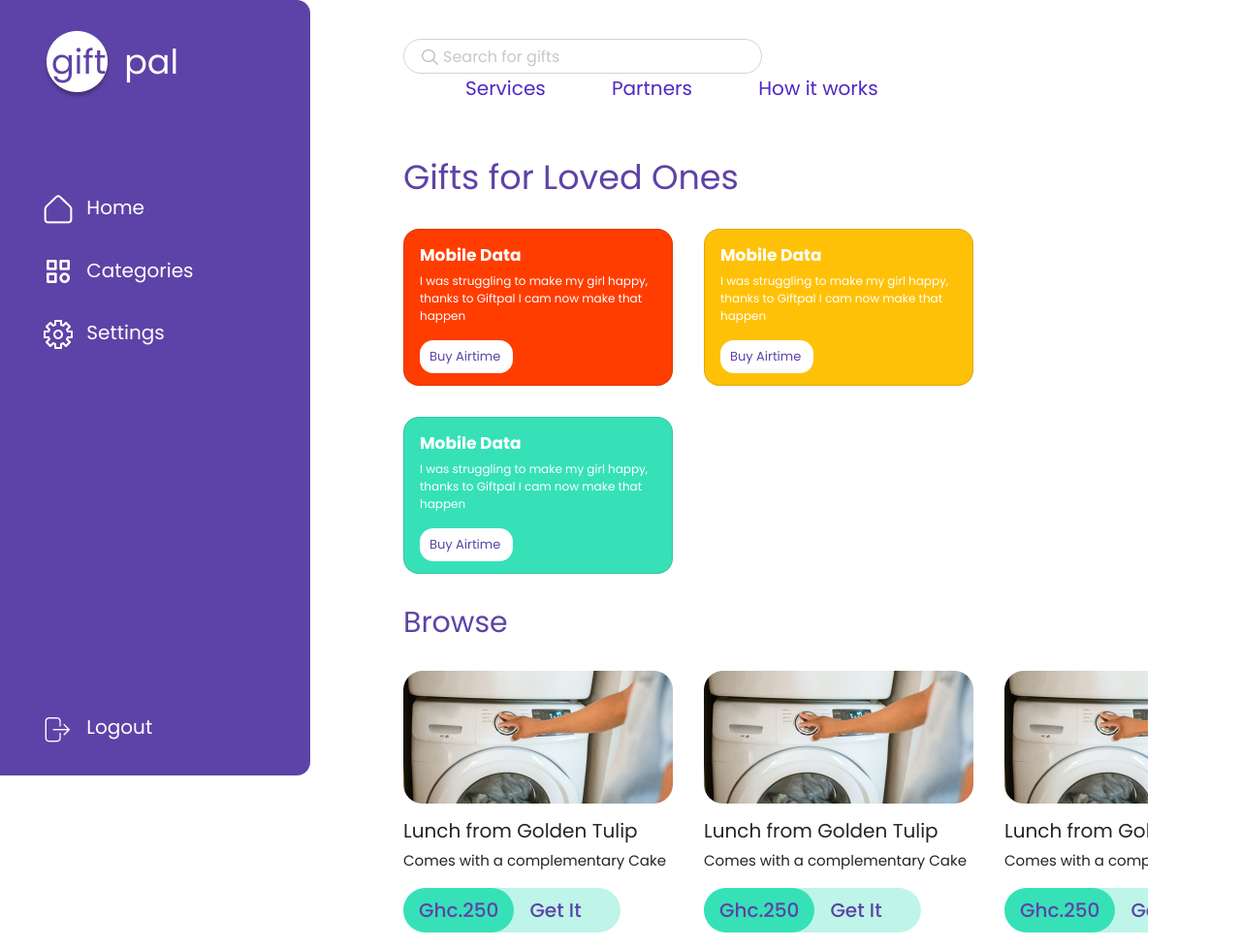
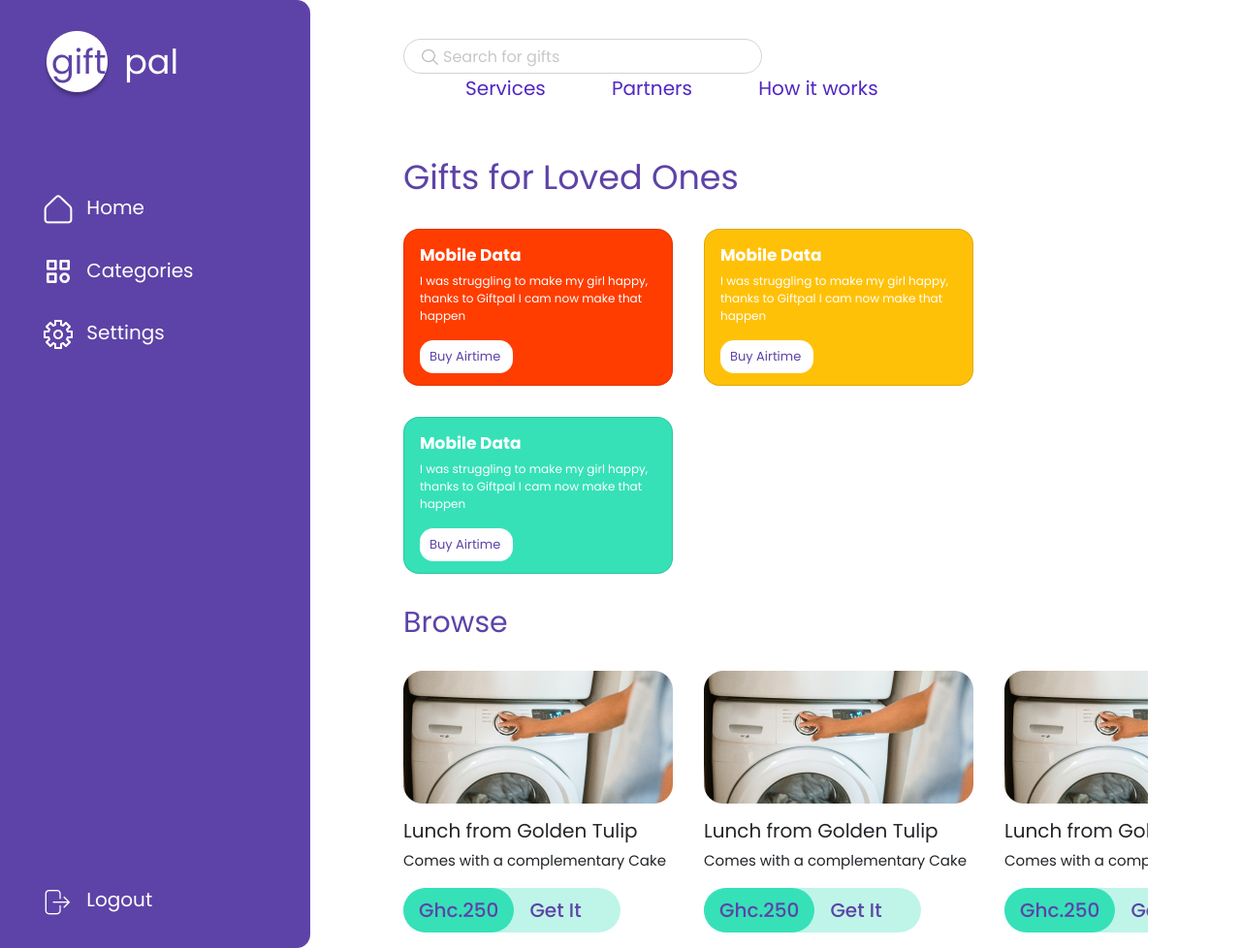
Before and after one commit to kewablay/Giftpal-v2.0, a PHP site: page /dashboard.html in a window 1280 px wide. Shown: the whole page at 97% size. Run offline with PHP 8.4, Linux system fonts and the light colour scheme; some libraries are stand-ins or nearby versions.

Commit message:
added changes

```diff
--- a/css/dashboard.css
+++ b/css/dashboard.css
@@ -6,8 +6,7 @@
     /* background-color: #5A12A3; */
 }
 body{
-    width: 100vw;
-    height: 100vh;
+
 }
 a{
     text-decoration: none;
@@ -16,15 +15,16 @@ a{
 /* ----main content section---- */
 .main-content{
     width: 100%;
-    height: 100%;
+    min-height: 100%;
     display: flex;
 }
 #side-bar{
     width: 25%;
-    height: 100%;
+    min-height: 100%;
     background: #5D43A7;
     border-top-right-radius: 14px;
     border-bottom-right-radius: 14px;
+    /* background: url('images/sidebar-back')cover/center fixed; */
 }
 
 .main-content-wrapper{
```
Also changed, not shown: images/side-bg.png (added).
